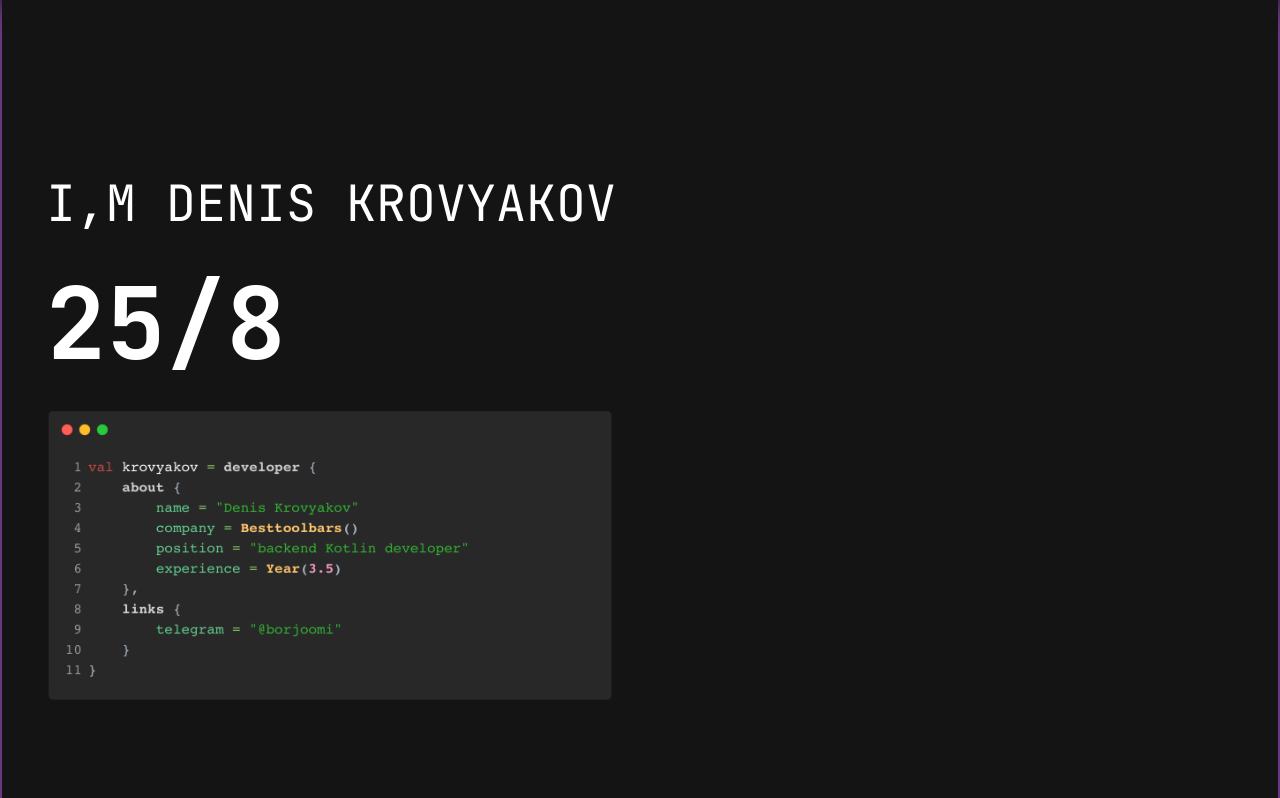
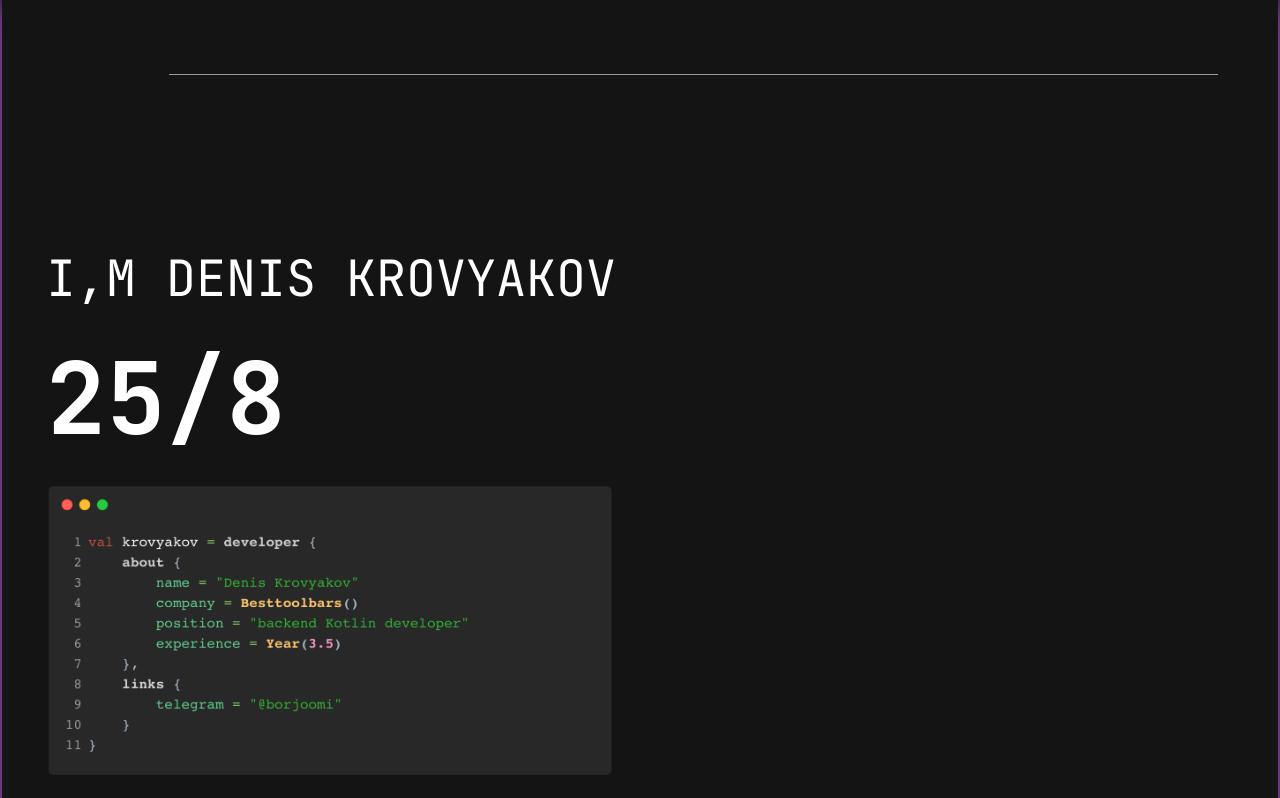
Before and after one commit to lol1pop/krovyakov_profile, a Vue app: page / in a window 1280 px wide. Shown: the top 798 px of the page. Built offline with nearby package versions, Linux system fonts and the light colour scheme.

Commit message:
include Header

```diff
--- a/src/App.vue
+++ b/src/App.vue
@@ -1,11 +1,13 @@
 <script setup lang="ts">
 import MainPage from '@/views/MainPage.vue';
+import Header from '@/components/Header.vue';
 </script>
 
 <template>
   <div class="layout">
     <main class="container">
       <header>
+        <Header/>
       </header>
       <MainPage/>
     </main>
```
